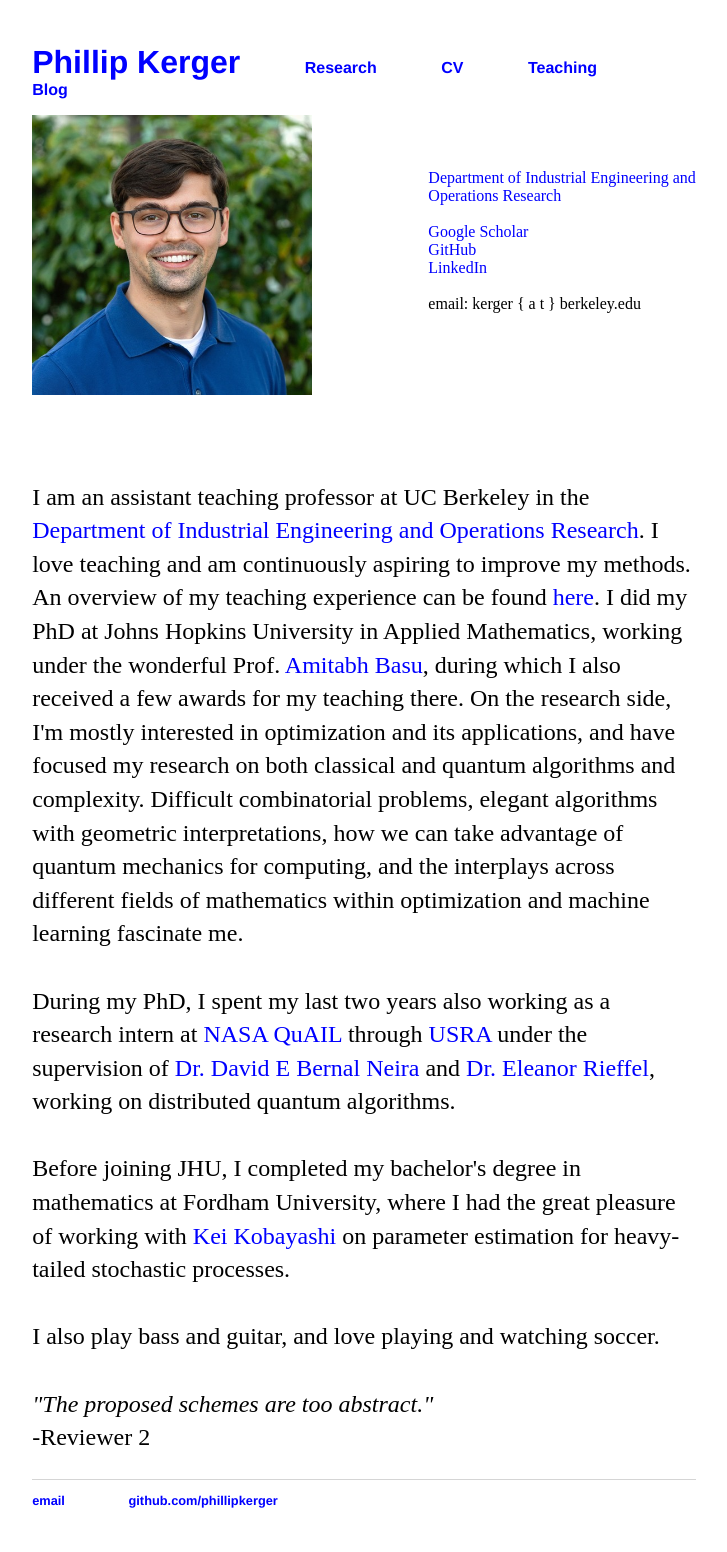
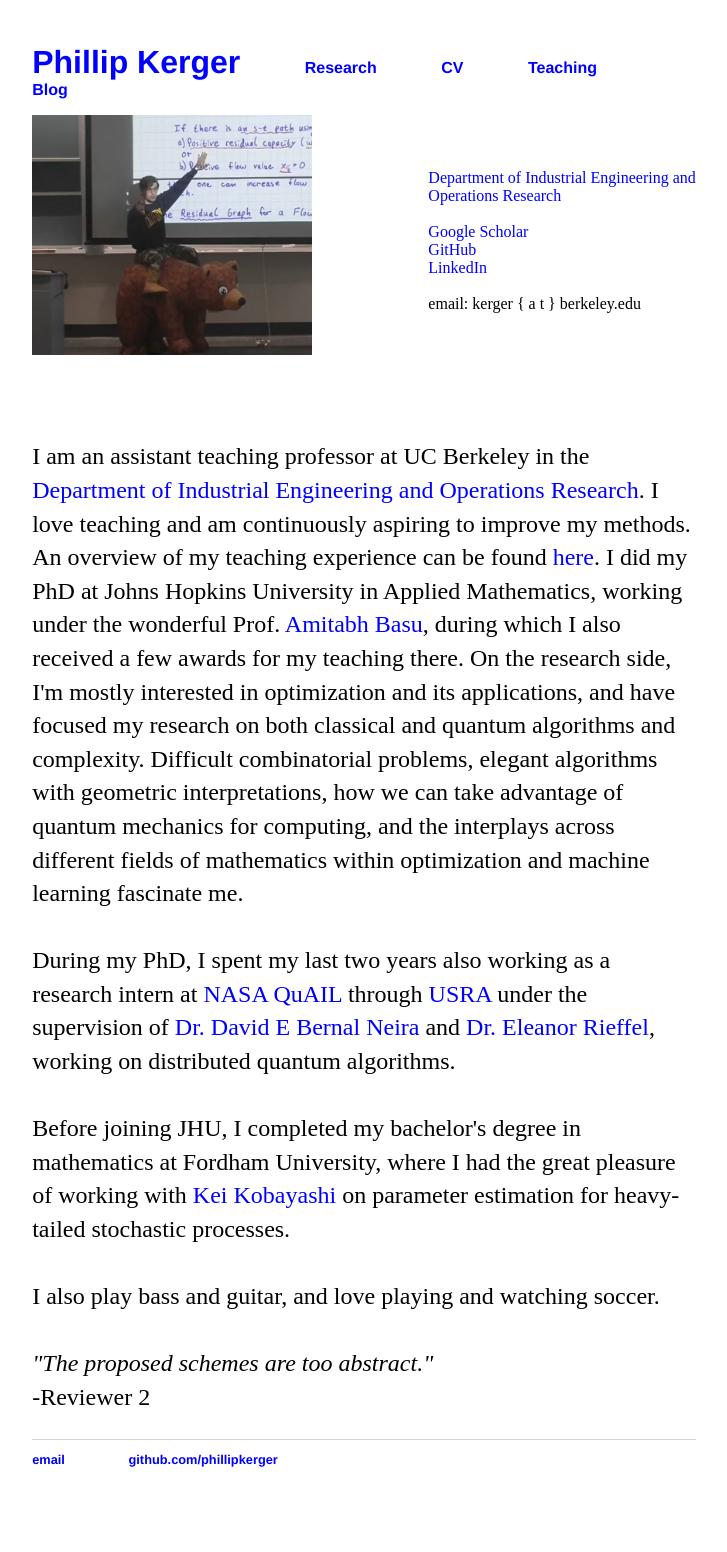
Before and after one commit to PhillipKerger/phillipkerger.github.io, a Jekyll site: the page built from index.html, in a window 1280 px wide. Shown: the whole page, without its empty margins (276-1003 px from the left). Built offline with Jekyll 4.4.1, drawn with Linux system fonts in a browser that asks for light colours; after the commit the page ends 1511 px from its top, so only the background shows below that.

Commit message:
Update image source in index.html

```diff
--- a/index.html
+++ b/index.html
@@ -6,7 +6,7 @@
 
 <div class="row-fluid">
 
-		<div style="text-align:left"><img src="ucb_headshot_500x500.jpg" style="width:280px;">
+		<div style="text-align:left"><img src="halloween morning lecture .png" style="width:280px;">
 
 		<div style = "float: right">
 			<br>
```
